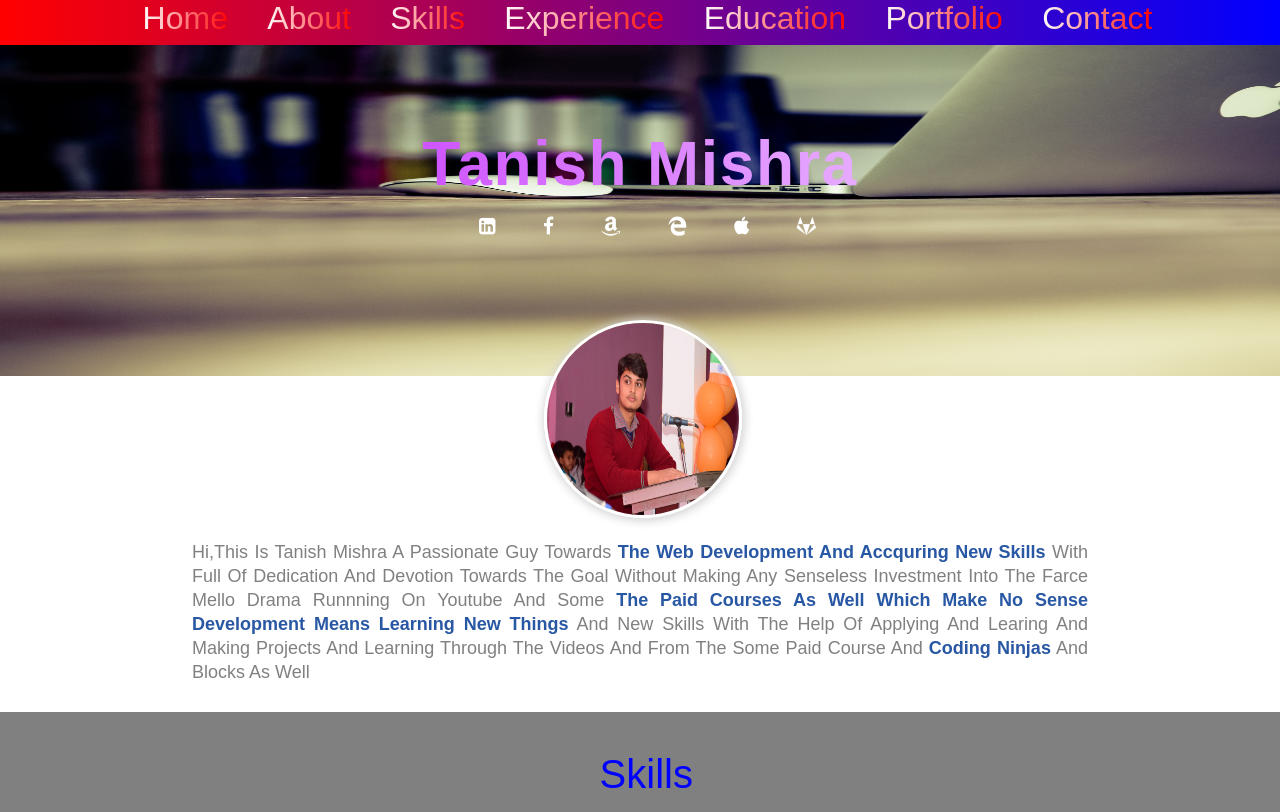
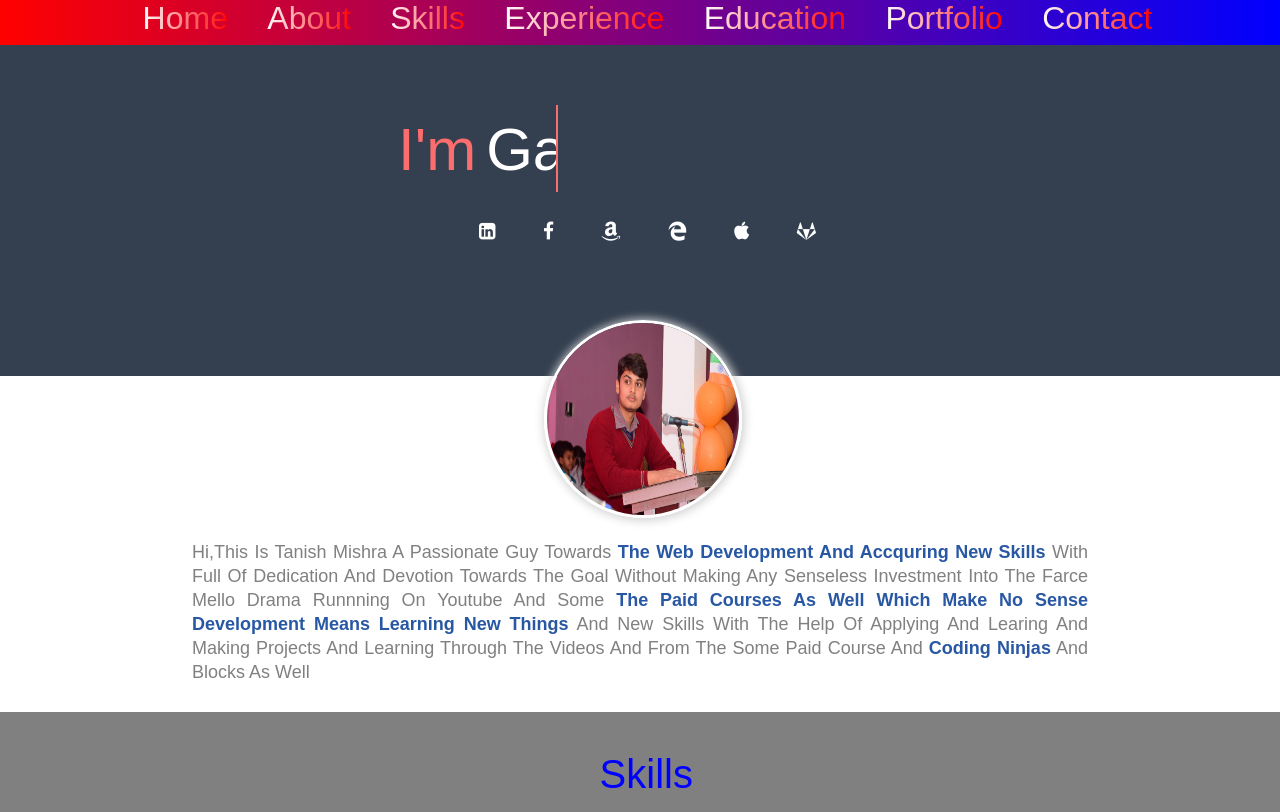
Before and after one commit to Tanish-Mishra/Portfolio, a plain HTML site: page index.html in a window 1280 px wide. Shown: the top 812 px of the page. Drawn offline with Linux system fonts and the light colour scheme.

Commit message:
Typing Animation added to website

```diff
--- a/index.html
+++ b/index.html
@@ -29,9 +29,22 @@
           <li><a href="#" target="blank">Contact</a></li>
         </ul>
       </nav>
-      <div id="name-social-container">
+       <!-- <div id="name-social-container">
         <div class="text-centre">
           <h4 id="my-name">Tanish Mishra</h4>
+        </div>  -->
+        <div class="Typing-animation-wrapper">
+          <div class="static-txt">
+            I'm
+          </div>
+          <ul class="dynamic-txts">
+            <li>
+              <span>Web Developer.</span>
+            </li>
+            <li><span>Designer.</span></li>
+            <li><span>Freelancer.</span></li>
+            <li><span>Gamer.</span></li>
+          </ul>
         </div>
         <div id="social-icons">
           <ul class="horizontal-list text-centre social-icons">
--- a/style.css
+++ b/style.css
@@ -6,7 +6,7 @@ body {
 #body-header {
   height:45vh;
   width: 100vw;
-  background-image: url(images/Banner.jpg);
+  background-color: #343f4f;
   background-repeat: no-repeat;
   background-position: center;
   background-size: 100% 100%; /* first is for the width and second is for the height   */
@@ -91,6 +91,78 @@ body {
   background-clip: text;
    -webkit-text-fill-color: transparent;
 
+}
+.Typing-animation-wrapper{
+  display: flex;
+  justify-content: center;
+  width: 100%;
+}
+.Typing-animation-wrapper .static-txt{
+  color:#fc6d6d;
+  font-size: 60px;
+  font-weight: 400;
+  position: relative;
+  top:40px;
+  left:30px;
+}
+.Typing-animation-wrapper .dynamic-txts{
+  list-style: none;
+  height: 90px;
+  line-height: 90px;
+  overflow: hidden;
+  position: relative;
+  top:0;
+
+}
+.dynamic-txts li{
+
+  font-size:60px;
+  font-weight: 500;
+  animation-name: slide;
+  animation-iteration-count: infinite;
+  animation-duration: 6s;
+  animation-timing-function: steps(4);
+  position:relative;
+  top:0;
+
+
+}
+
+
+.dynamic-txts li span{
+  position:relative;
+  color:#fff;
+  transition: text-shadow 1.5s;
+}
+.dynamic-txts li span:hover{
+  text-shadow:0 0 10px #fc6d6d,
+  0 0 20px #fff;
+
+}
+.dynamic-txts li span::after{
+content:'';
+position: absolute;
+height: 130%;
+width: 100%;
+background:#343f4f;
+border-left: 2px solid  #fc6d6d;
+left:0;
+animation-name: typing;
+animation-iteration-count:infinite;
+animation-timing-function: steps(10);
+animation-duration: 1.5s;
+animation-fill-mode: none;
+}
+@keyframes typing{
+  100%{
+    left: 100%;
+    margin: 0 -35px 0 35px;
+  }
+}
+@keyframes slide{
+  100%{
+    top:-360px;
+  }
 }
 
 .social-icons li a i {
```
